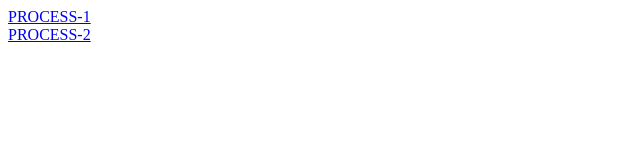
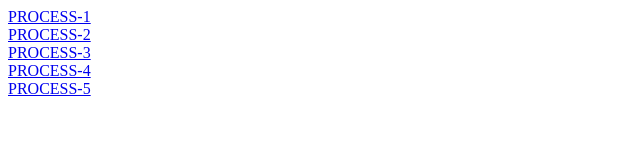
Before and after one commit to seoly0/tdct-web-study, a plain HTML site: page practice/index.html in a window 1280 px wide. Shown: the whole page, without its empty margins (0-640 px from the left). Drawn offline with Linux system fonts and the light colour scheme.

Commit message:
Update index.html

```diff
--- a/practice/index.html
+++ b/practice/index.html
@@ -11,5 +11,14 @@
         <div>
             <a href="process2.html">PROCESS-2</a>
         </div>
+        <div>
+            <a href="process3.html">PROCESS-3</a>
+        </div>
+        <div>
+            <a href="process4.html">PROCESS-4</a>
+        </div>
+        <div>
+            <a href="process5.html">PROCESS-5</a>
+        </div>
     </body>
 </html>
```
